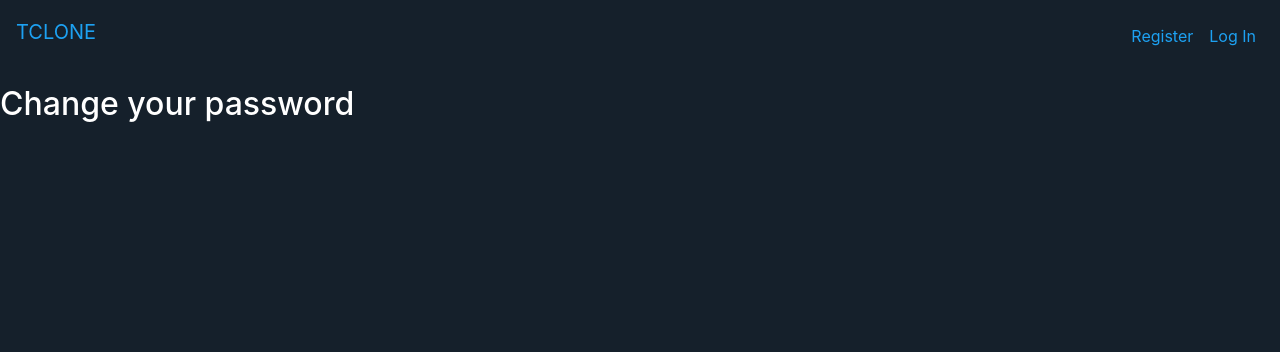
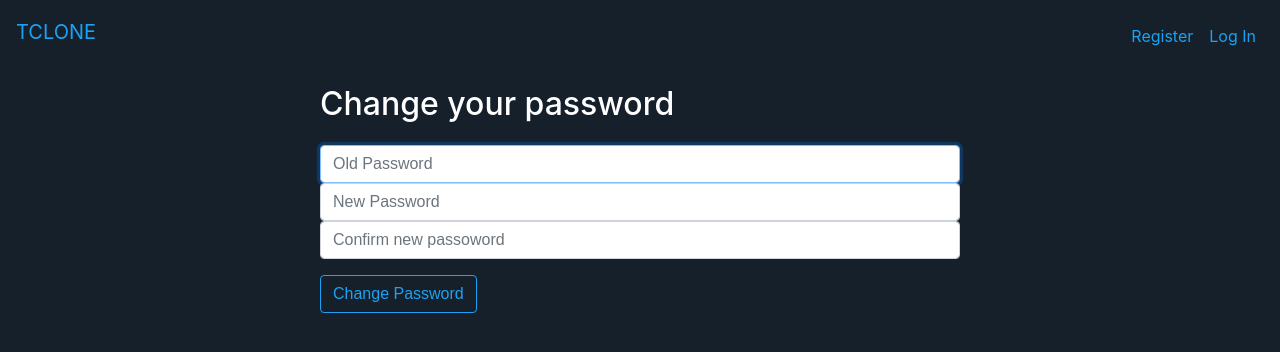
Before and after one commit to matthope1/tclone, a Flask app: template templates/change-pass.html in a window 1280 px wide. Shown: the top 352 px of the page. Run offline with Flask 2, Linux system fonts and the light colour scheme; the template is opened without the code that fills it, so the values that code supplies are empty; some libraries are stand-ins or nearby versions.

Commit message:
started change password page

```diff
--- a/application.py
+++ b/application.py
@@ -56,7 +56,6 @@ def index():
             tweet_query = cur.execute("SELECT DISTINCT username, post, like_count FROM users JOIN tweets ON(uid = id)")
 
             for row in tweet_query:
-                print(row)
                 list = []
                 list.append(row[0])
                 list.append(" ".join(row[1].split("\r\n")))
@@ -120,8 +119,6 @@ def login():
 
     #user reached login via get
     else:
-        print("reached login via get")
-
         return render_template("login.html")
 
 @app.route('/register', methods=["GET","POST"])
@@ -168,18 +165,31 @@ def register():
     else:
         return render_template("register.html")
 
-@app.route('/manage-profile', methods=["GET","POST"])
+@app.route('/manage-profile')
 @login_required
 def manage_profile():
 
-    # user reached route via post method
+    #user reached route via get method
+    return render_template("manage-profile.html")
+
+@app.route('/change-pass', methods=["GET", "POST"])
+@login_required
+def change_pass():
+
+    #user reached change pass with post method
     if request.method == "POST":
-        print("todo")
+        old_pass = request.form.get("old-password")
+        new_pass = request.form.get("new-password")
+        confirm_pass = request.form.get("confirm-new")
 
-    #user reached route via get method
+        print(old_pass)
+        print(new_pass)
+        print(confirm_pass)
+        flash("password changed!")
+        return render_template("index.html")
+    #user reached change pass with get method
     else:
-        return render_template("manage-profile.html")
-
+        return render_template("change-pass.html")
 
 
 
--- a/templates/change-pass.html
+++ b/templates/change-pass.html
@@ -5,7 +5,22 @@
 {% endblock %}
 
 {% block main %}
-    <h1>Change your password</h1>
+
+    <div class="form-container">
+        <form action="/change-pass" method="post">
+
+            <h1>Change your password</h1>
+            <div class="form-group">
+                <input autocomplete="off" autofocus class="form-control" name="old-password" placeholder="Old Password" type="password">
+                <input autocomplete="off" autofocus class="form-control" name="new-password" placeholder="New Password" type="password">
+                <input autocomplete="off" autofocus class="form-control" name="confirm-new" placeholder="Confirm new passoword" type="password">
+
+            </div>
+
+            <button class="btn btn-primary tweet-btn" type="submit" name="change-pass" id="submit-button">Change Password</button>
+        </form>
+
+    </div>
 
 
 {% endblock %}
--- a/templates/manage-profile.html
+++ b/templates/manage-profile.html
@@ -10,8 +10,10 @@ manage profile
         <h3>
             This is where you manage your profile
         </h3>
+        <form action="/change-pass">
+            <button class="btn btn-primary tweet-btn" type="submit" name="change-pass" id="submit-button">Change Password</button>
 
-        <a href="/templates/change-pass" >Change Password</a>
+        </form>
     </div>
 
 
```
